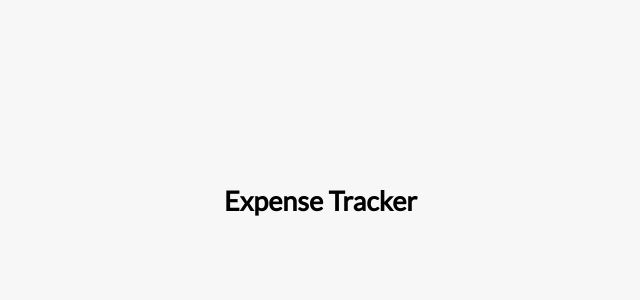
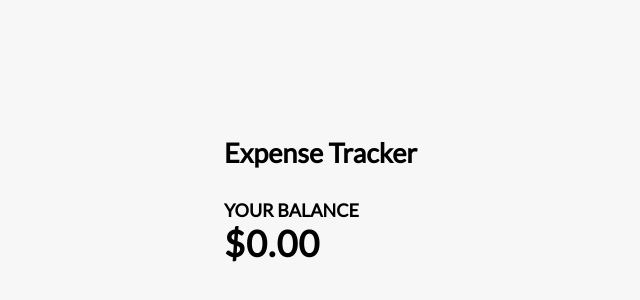
Before and after one commit to Emp923/vue-expense-tracker, a Vue app: page / in a window 1280 px wide. Shown: the part 196-496 px from the top of the page, without its empty margins (216-856 px from the left). Built offline with nearby package versions, Linux system fonts and the light colour scheme.

Commit message:
adds Balance component

```diff
--- a/src/App.vue
+++ b/src/App.vue
@@ -1,16 +1,18 @@
 <template>
   <Header />
   <div class="container">
-
+    <Balance />
   </div>
 </template>
 
 <script>
   import Header from './components/Header.vue';
+  import Balance from './components/Balance.vue';
 
   export default {
     components: {
       Header,
+      Balance,
     },
   };
 </script>
--- /dev/null
+++ b/src/components/Balance.vue
@@ -0,0 +1,4 @@
+<template>
+  <h4>Your Balance</h4>
+  <h1 id="balance">$0.00</h1>
+</template>
```
